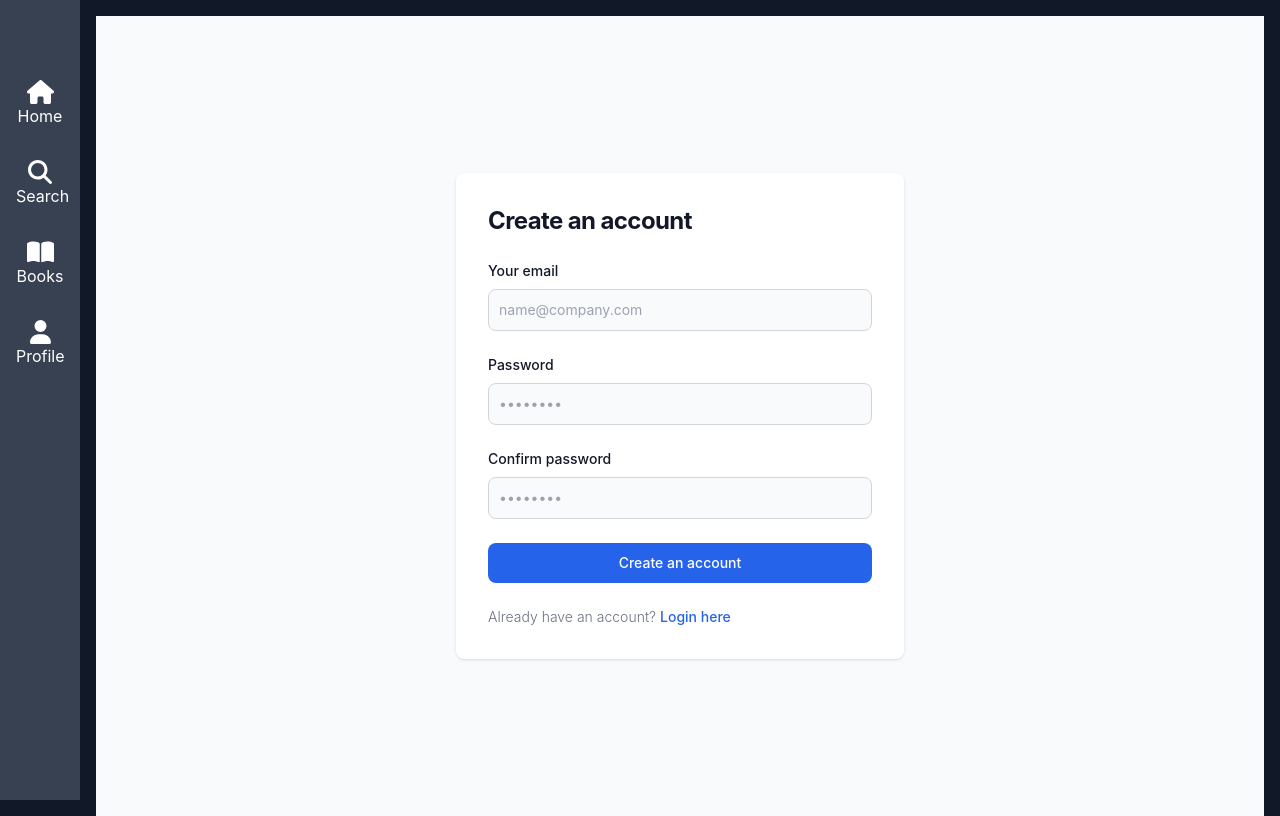
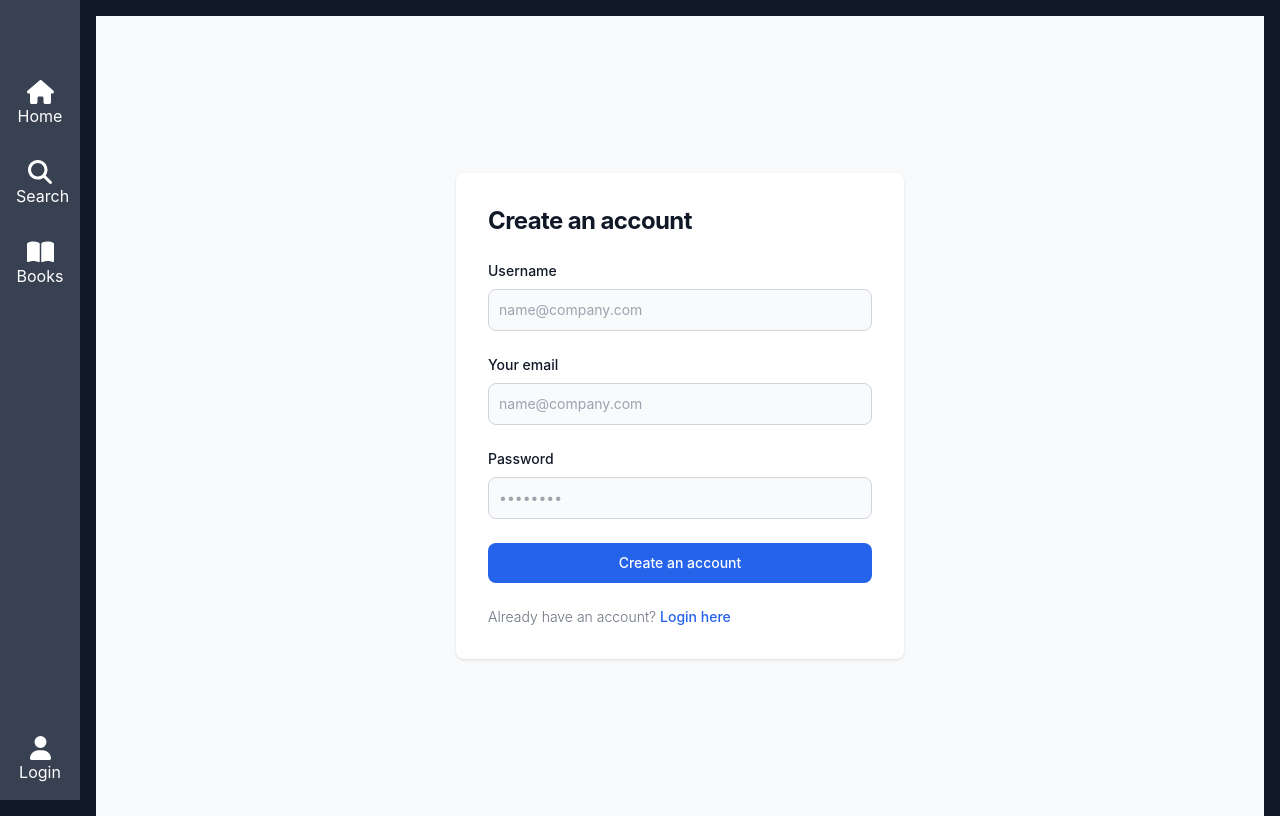
Before and after one commit to NickGV/BookNest, a React (Vite) app in the folder frontend/: page /register in a window 1280 px wide. Built offline with nearby package versions, Linux system fonts and the light colour scheme.

Commit message:
feat: implement auth in the front, fix cors and create protected route

```diff
--- a/frontend/src/App.jsx
+++ b/frontend/src/App.jsx
@@ -1,24 +1,36 @@
-import { Routes, Route } from 'react-router-dom';
-import { Layout } from './components/Layout';
+import { Routes, Route } from "react-router-dom";
+import { Layout } from "./components/Layout";
 import { HomePage } from "./pages/HomePage";
 import { SearchPage } from "./pages/SearchPage";
 import { UserLibrary } from "./pages/UserLibrary";
 import { BookDetails } from "./pages/BookDetails";
-import { RegisterPage } from './pages/RegisterPage';
-import { LoginPage } from './pages/LoginPage';
+import { RegisterPage } from "./pages/RegisterPage";
+import { LoginPage } from "./pages/LoginPage";
+import { AuthProvider } from "./context/AuthProvider.jsx";
+import { PrivateRoute } from "./components/PrivateRoute";
 
 function App() {
   return (
+    <AuthProvider>
       <Layout>
         <Routes>
           <Route path="/" element={<HomePage />} />
           <Route path="/search" element={<SearchPage />} />
-        <Route path="/library" element={<UserLibrary />} />
           <Route path="/book/:id" element={<BookDetails />} />
-        <Route path='/register' element={<RegisterPage/>} />
-        <Route path='/login' element={<LoginPage/>} />
+          <Route path="/register" element={<RegisterPage />} />
+          <Route path="/login" element={<LoginPage />} />
+
+          <Route
+            path="/protected"
+            element={
+              <PrivateRoute>
+                <UserLibrary />
+              </PrivateRoute>
+            }
+          />
         </Routes>
       </Layout>
+    </AuthProvider>
   );
 }
 
--- /dev/null
+++ b/frontend/src/components/LogoutButton.jsx
@@ -0,0 +1,12 @@
+import { useContext } from "react";
+import { AuthContext } from "../context/AuthContext";
+
+export const LogoutButton = () => {
+  const { logout } = useContext(AuthContext);
+
+  return (
+    <button onClick={logout} className="bg-red-500 text-white p-2 rounded">
+      Logout
+    </button>
+  );
+};
--- a/frontend/src/components/NavBar.jsx
+++ b/frontend/src/components/NavBar.jsx
@@ -6,11 +6,17 @@ import {
   faUser,
 } from "@fortawesome/free-solid-svg-icons";
 import { NavLink } from "react-router-dom";
+import { useContext } from "react";
+import { AuthContext } from "../context/AuthContext";
+import { LogoutButton } from "./LogoutButton";
 
 export const NavBar = () => {
+  const { isAuthenticated } = useContext(AuthContext);
+
   return (
     <nav className="fixed bottom-0 w-full bg-gray-700 sm:top-0 sm:left-0 sm:h-screen sm:w-20 z-10">
-      <ul className="flex flex-row justify-around sm:flex-col sm:mt-16">
+      <ul className="flex flex-row justify-between sm:flex-col h-full sm:pt-16">
+        <div className="flex flex-row sm:flex-col">
           <NavLink
             to="/"
             className="cursor-pointer hover:bg-gray-800 text-center p-4 transition-colors text-white"
@@ -30,7 +36,7 @@ export const NavBar = () => {
             {"Search"}
           </NavLink>
           <NavLink
-          to="/books"
+            to="/protected"
             className="cursor-pointer hover:bg-gray-800 text-center p-4 transition-colors text-white"
           >
             <span className="flex flex-col items-center">
@@ -38,6 +44,12 @@ export const NavBar = () => {
             </span>
             {"Books"}
           </NavLink>
+        </div>
+
+        <div className="flex flex-row justify-around sm:flex-col ">
+          {isAuthenticated ? (
+            <>
+              <LogoutButton />
               <NavLink
                 to="/profile"
                 className="cursor-pointer hover:bg-gray-800 text-center p-4 transition-colors text-white"
@@ -47,6 +59,19 @@ export const NavBar = () => {
                 </span>
                 {"Profile"}
               </NavLink>
+            </>
+          ) : (
+            <NavLink
+              to="/login"
+              className="cursor-pointer hover:bg-gray-800 text-center p-4 transition-colors text-white"
+            >
+              <span className="flex flex-col items-center">
+                <FontAwesomeIcon icon={faUser} className="text-2xl" />
+              </span>
+              {"Login"}
+            </NavLink>
+          )}
+        </div>
       </ul>
     </nav>
   );
--- /dev/null
+++ b/frontend/src/components/PrivateRoute.jsx
@@ -0,0 +1,9 @@
+import { Navigate } from "react-router-dom";
+import { AuthContext } from "../context/AuthContext";
+import { useContext } from "react";
+
+export const PrivateRoute = ({ children }) => {
+  const { isAuthenticated } = useContext(AuthContext);
+
+  return isAuthenticated ? children : <Navigate to="/login" />;
+};
--- /dev/null
+++ b/frontend/src/context/AuthContext.jsx
@@ -0,0 +1,3 @@
+import { createContext } from "react";
+
+export const AuthContext = createContext();
--- /dev/null
+++ b/frontend/src/context/AuthProvider.jsx
@@ -0,0 +1,32 @@
+import { useState, useEffect } from "react";
+import { AuthContext } from "./AuthContext";
+
+export const AuthProvider = ({ children }) => {
+  const [isAuthenticated, setIsAuthenticated] = useState(false);
+
+  useEffect(() => {
+    const token = localStorage.getItem("authToken");
+    setIsAuthenticated(!!token);
+  }, []);
+
+  const login = (token) => {
+    localStorage.setItem("authToken", token);
+    setIsAuthenticated(true);
+  };
+
+  const register = (token) => {
+    localStorage.setItem("authToken", token);
+    setIsAuthenticated(true);
+  };
+
+  const logout = () => {
+    localStorage.removeItem("authToken");
+    setIsAuthenticated(false);
+  };
+
+  return (
+    <AuthContext.Provider value={{ isAuthenticated, login, register, logout }}>
+      {children}
+    </AuthContext.Provider>
+  );
+};
--- a/frontend/src/pages/LoginPage.jsx
+++ b/frontend/src/pages/LoginPage.jsx
@@ -1,7 +1,35 @@
-import React from "react";
-import { NavLink } from "react-router-dom";
+import { useContext, useState } from "react";
+import { NavLink, useNavigate } from "react-router-dom";
+import { AuthContext } from "../context/AuthContext";
 
 export const LoginPage = () => {
+  const { login } = useContext(AuthContext);
+  const [email, setEmail] = useState("");
+  const [password, setPassword] = useState("");
+  const navigate = useNavigate();
+
+  const handleSubmit = async (e) => {
+    e.preventDefault();
+    try {
+      const response = await fetch("http://localhost:3000/api/auth/login", {
+        method: "POST",
+        headers: {
+          "Content-Type": "application/json",
+        },
+        body: JSON.stringify({ email, password }),
+      });
+      const data = await response.json();
+      if (response.ok) {
+        login(data.token);
+        navigate("/");
+      } else {
+        console.error(data.message);
+      }
+    } catch (error) {
+      console.error(error);
+    }
+  };
+
   return (
     <section className="bg-gray-50 dark:bg-gray-900">
       <div className="flex flex-col items-center justify-center px-6 py-8 mx-auto md:h-screen lg:py-0">
@@ -10,7 +38,7 @@ export const LoginPage = () => {
             <h1 className="text-xl font-bold leading-tight tracking-tight text-gray-900 md:text-2xl dark:text-white">
               Sign in to your account
             </h1>
-            <form className="space-y-4 md:space-y-6" action="#">
+            <form className="space-y-4 md:space-y-6" onSubmit={handleSubmit}>
               <div>
                 <label
                   htmlFor="email"
@@ -19,6 +47,8 @@ export const LoginPage = () => {
                   Your email
                 </label>
                 <input
+                  value={email}
+                  onChange={(e) => setEmail(e.target.value)}
                   type="email"
                   name="email"
                   id="email"
@@ -35,6 +65,8 @@ export const LoginPage = () => {
                   Password
                 </label>
                 <input
+                  value={password}
+                  onChange={(e) => setPassword(e.target.value)}
                   type="password"
                   name="password"
                   id="password"
--- a/frontend/src/pages/RegisterPage.jsx
+++ b/frontend/src/pages/RegisterPage.jsx
@@ -1,6 +1,38 @@
-import { NavLink } from "react-router-dom";
+import { useContext, useState } from "react";
+import { NavLink, useNavigate } from "react-router-dom";
+import { AuthContext } from "../context/AuthContext";
 
 export const RegisterPage = () => {
+  const { register } = useContext(AuthContext);
+  const [username, setUsername] = useState("");
+  const [email, setEmail] = useState("");
+  const [password, setPassword] = useState("");
+
+  const navigate = useNavigate();
+
+  const handleSubmit = async (e) => {
+    e.preventDefault();
+    try {
+      const response = await fetch("http://localhost:3000/api/auth/register", {
+        method: "POST",
+        headers: {
+          "Content-Type": "application/json",
+        },
+        body: JSON.stringify({ username, email, password }),
+      });
+      const data = await response.json();
+      console.log(data.token);
+      if (response.ok) {
+        register(data.token);
+        navigate("/");
+      } else {
+        console.error(data.message);
+      }
+    } catch (error) {
+      console.error(error);
+    }
+  };
+
   return (
     <section className="bg-gray-50 dark:bg-gray-900">
       <div className="flex flex-col items-center justify-center px-6 py-8 mx-auto md:h-screen lg:py-0">
@@ -9,7 +41,25 @@ export const RegisterPage = () => {
             <h1 className="text-xl font-bold leading-tight tracking-tight text-gray-900 md:text-2xl dark:text-white">
               Create an account
             </h1>
-            <form className="space-y-4 md:space-y-6" action="#">
+            <form className="space-y-4 md:space-y-6" onSubmit={handleSubmit}>
+              <div>
+                <label
+                  htmlFor="username"
+                  className="block mb-2 text-sm font-medium text-gray-900 dark:text-white"
+                >
+                  Username
+                </label>
+                <input
+                  value={username}
+                  onChange={(e) => setUsername(e.target.value)}
+                  type="text"
+                  name="username"
+                  id="username"
+                  className="bg-gray-50 border border-gray-300 text-gray-900 text-sm rounded-lg focus:ring-primary-600 focus:border-primary-600 block w-full p-2.5 dark:bg-gray-700 dark:border-gray-600 dark:placeholder-gray-400 dark:text-white dark:focus:ring-blue-500 dark:focus:border-blue-500"
+                  placeholder="name@company.com"
+                  required=""
+                />
+              </div>
               <div>
                 <label
                   htmlFor="email"
@@ -18,6 +68,8 @@ export const RegisterPage = () => {
                   Your email
                 </label>
                 <input
+                  value={email}
+                  onChange={(e) => setEmail(e.target.value)}
                   type="email"
                   name="email"
                   id="email"
@@ -34,25 +86,11 @@ export const RegisterPage = () => {
                   Password
                 </label>
                 <input
+                  value={password}
+                  onChange={(e) => setPassword(e.target.value)}
                   type="password"
                   name="password"
                   id="password"
-                  placeholder="••••••••"
-                  className="bg-gray-50 border border-gray-300 text-gray-900 text-sm rounded-lg focus:ring-primary-600 focus:border-primary-600 block w-full p-2.5 dark:bg-gray-700 dark:border-gray-600 dark:placeholder-gray-400 dark:text-white dark:focus:ring-blue-500 dark:focus:border-blue-500"
-                  required=""
-                />
-              </div>
-              <div>
-                <label
-                  htmlFor="confirm-password"
-                  className="block mb-2 text-sm font-medium text-gray-900 dark:text-white"
-                >
-                  Confirm password
-                </label>
-                <input
-                  type="confirm-password"
-                  name="confirm-password"
-                  id="confirm-password"
                   placeholder="••••••••"
                   className="bg-gray-50 border border-gray-300 text-gray-900 text-sm rounded-lg focus:ring-primary-600 focus:border-primary-600 block w-full p-2.5 dark:bg-gray-700 dark:border-gray-600 dark:placeholder-gray-400 dark:text-white dark:focus:ring-blue-500 dark:focus:border-blue-500"
                   required=""
```
Also changed, not shown: frontend/src/context/AuthContext.js (deleted), 1 other file (tests, documents, lock files or other folders). Lines whose indentation alone changed are shown as unchanged.
